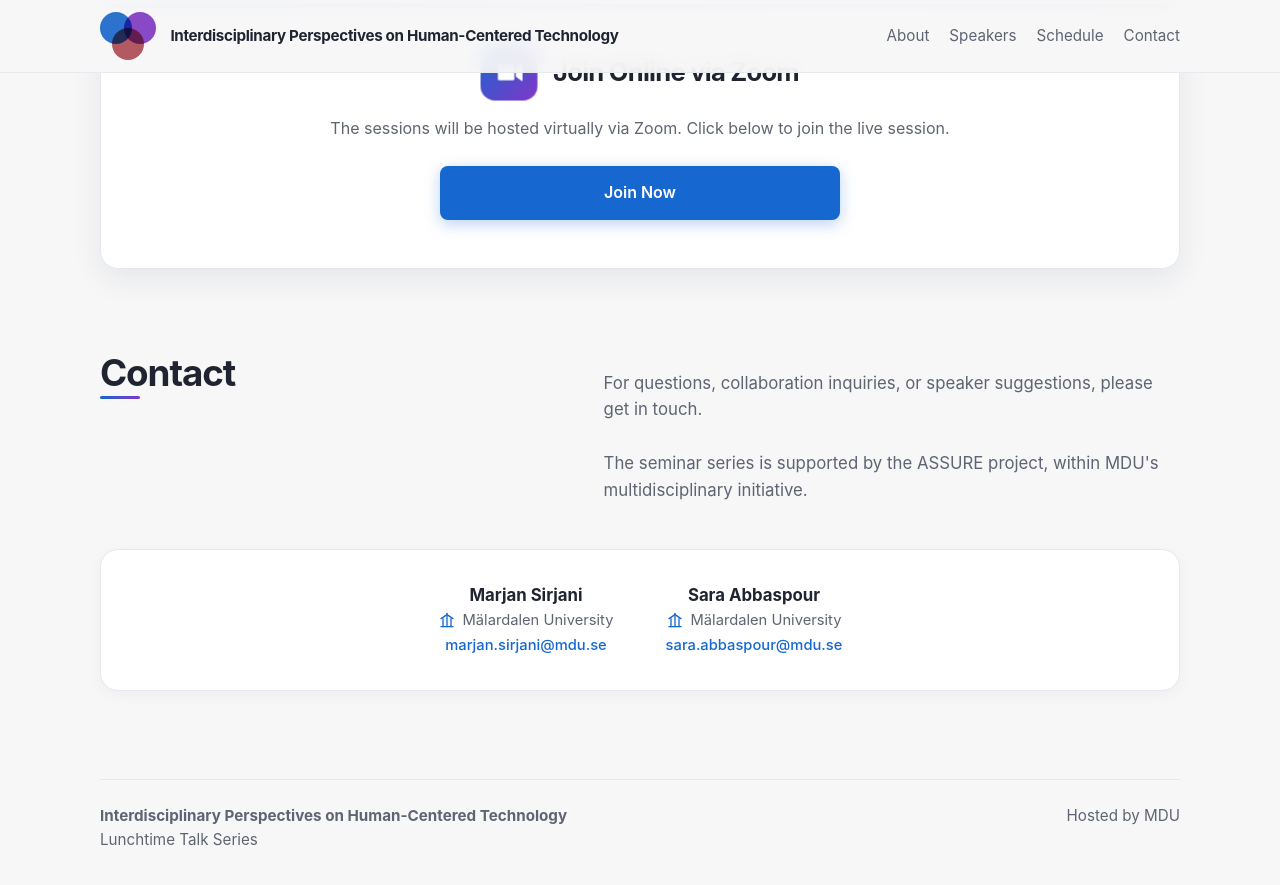
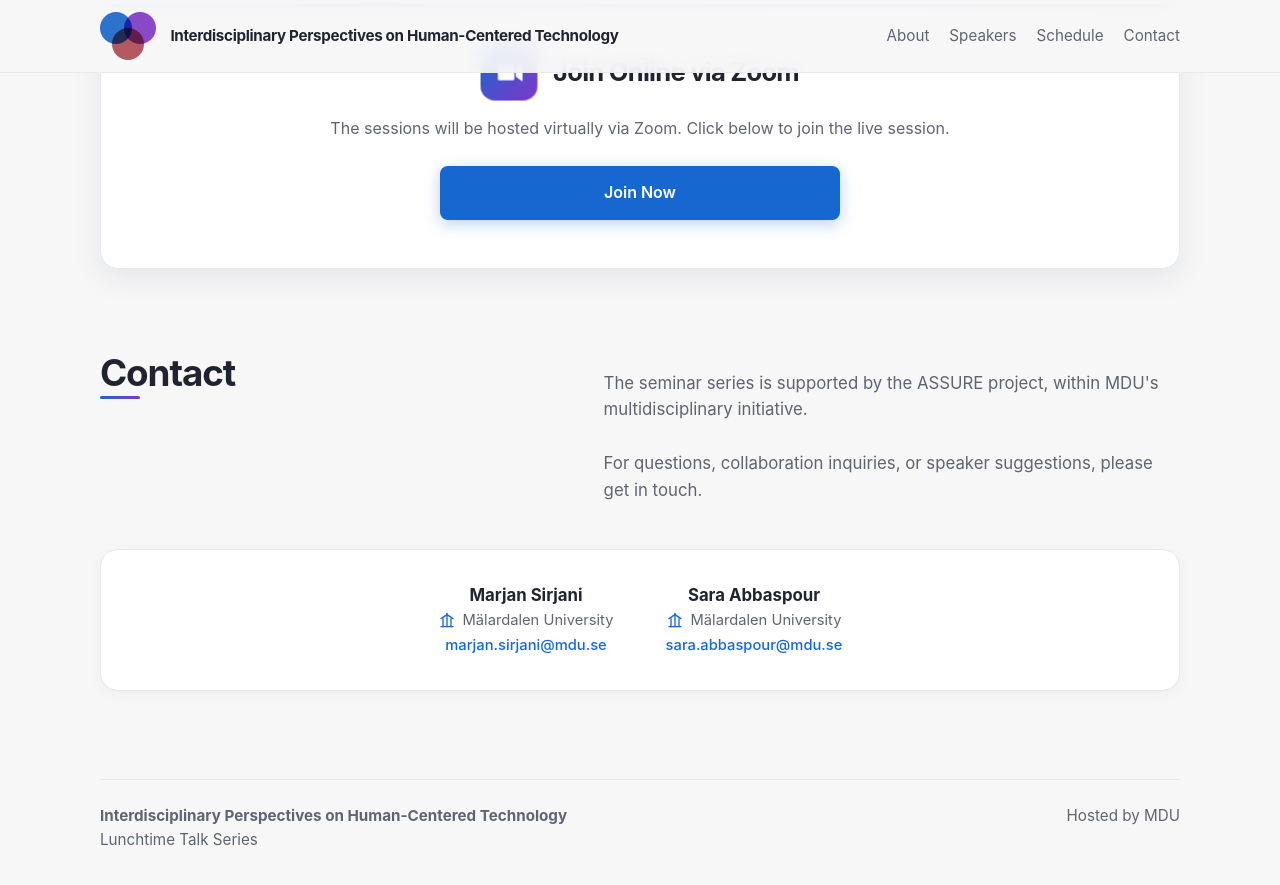
Before and after one commit to rebeca-lang/rebeca-lang.github.io, a Jekyll site: the page events/ASSURE_HumanCenteredTechnology_FirstTalk/FirstTalkWeb.html, which Jekyll copies as it is, in a window 1280 px wide and 900 px high, scrolled down 2450 px. Shown: the top 885 px of the window. Built offline with Jekyll 4.4.1, drawn with Linux system fonts in a browser that asks for light colours.

Commit message:
Rearrange contact section text for clarity

```diff
--- a/events/ASSURE_HumanCenteredTechnology_FirstTalk/FirstTalkWeb.html
+++ b/events/ASSURE_HumanCenteredTechnology_FirstTalk/FirstTalkWeb.html
@@ -1194,9 +1194,9 @@
             <div class="container">
                 <div class="section-head">
                     <h2>Contact</h2>
-                    <p>For questions, collaboration inquiries, or speaker suggestions, please get in touch.
+                    <p> The seminar series is supported by the ASSURE project, within MDU's multidisciplinary initiative.
                         <br><br>
-                        The seminar series is supported by the ASSURE project, within MDU's multidisciplinary initiative.
+                        For questions, collaboration inquiries, or speaker suggestions, please get in touch.
                     </p>
                 </div>
                 <div class="contact-card">
```
